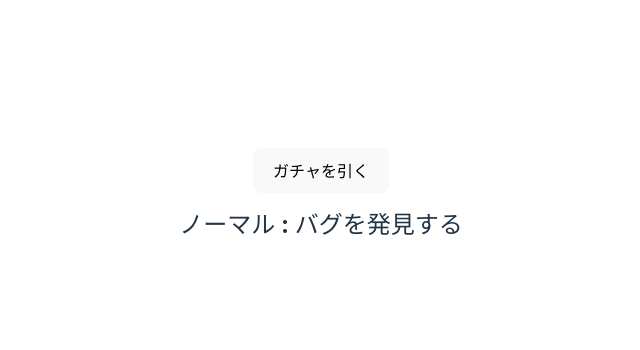
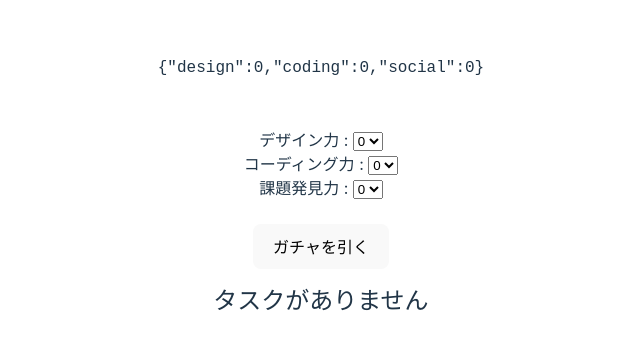
Before and after one commit to Koichiro-Shiratori/task-gacha, a React (Vite) app: page / in a window 1280 px wide. Shown: the part 198-548 px from the top of the page, without its empty margins (319-959 px from the left). Built offline with nearby package versions, Linux system fonts and the light colour scheme.

Commit message:
スキルで絞り込む
Co-authored-by: yuiseki <yuiseki@gmail.com>
Co-authored-by: hiranoowo <hiranoowo@users.noreply.github.com>

```diff
--- a/src/App.tsx
+++ b/src/App.tsx
@@ -1,4 +1,4 @@
-import { useState } from 'react'
+import { createContext, useCallback, useEffect, useState } from 'react'
 import reactLogo from './assets/react.svg'
 import './App.css'
 
@@ -9,20 +9,107 @@ const rarities = [
   "スーパースペシャルレア",
 ];
 
-const tasks = [
-  {rarity: "ノーマル", task: "バグを発見する"},
-  {rarity: "ノーマル", task: "新機能を提案する"},
-  {rarity: "レア", task: "バグを修正する"},
-  {rarity: "スーパーレア", task: "タスクを追加できるようにする"},
-  {rarity: "スーパーレア", task: "デザインを磨き上げる"},
-  {rarity: "スーパースペシャルレア", task: "タスクガチャを完成させる"},
+type Task = {
+  rarity: string;
+  task: string;
+  skills: {
+    design: number;
+    coding: number;
+    social: number;
+  }
+}
+const tasks: Task[] = [
+  {rarity: "ノーマル", task: "バグを発見する", skills:{design: 0, coding: 0, social: 0}},
+  {rarity: "レア", task: "バグを修正する", skills:{design: 0, coding: 1, social: 0}},
+  {rarity: "スーパーレア", task: "新機能を提案する", skills:{design: 1, coding: 1, social: 5}},
+  {rarity: "スーパーレア", task: "新機能を実装する", skills:{design: 0, coding: 3, social: 0}},
+  {rarity: "スーパーレア", task: "デザインを磨き上げる", skills:{design: 5, coding: 1, social: 0}},
+  {rarity: "スーパースペシャルレア", task: "タスクを追加できるようにする", skills:{design: 0, coding: 3, social: 0}},
 ];
 
+export const SkillsContext = createContext({design: 0, coding: 0, social: 0});
+
+const DesignSelector: React.FC<{onChange: (value: number) => void}> = ({onChange}) => {
+  const [value, setValue] = useState(0);
+
+  useEffect(() => {
+    onChange(value);
+  }, [value]);
+
+  return (
+    <>
+      <strong>デザイン力</strong>
+      {" : "}
+      <select
+        value={value}
+        onChange={(e) => setValue(parseInt(e.target.value))}
+      >
+        <option value={0}>0</option>
+        <option value={1}>1</option>
+        <option value={2}>2</option>
+        <option value={3}>3</option>
+        <option value={4}>4</option>
+        <option value={5}>5</option>
+      </select>
+    </>
+  );
+};
+
+const CodingSelector: React.FC<{onChange: (value: number) => void}> = ({onChange}) => {
+
+  const [value, setValue] = useState(0);
+
+  useEffect(() => {
+    onChange(value);
+  }, [value]);
+  return (
+    <>
+      <strong>コーディング力</strong>
+      {" : "}
+      <select
+        value={value}
+        onChange={(e) => setValue(parseInt(e.target.value))}
+      >
+        <option value={0}>0</option>
+        <option value={1}>1</option>
+        <option value={2}>2</option>
+        <option value={3}>3</option>
+        <option value={4}>4</option>
+        <option value={5}>5</option>
+      </select>
+    </>
+  );
+};
+const SocialSelector: React.FC<{onChange: (value: number) => void}> = ({onChange}) => {
+  const [value, setValue] = useState(0);
+
+  useEffect(() => {
+    onChange(value);
+  }, [value]);
+  return (
+    <>
+      <strong>課題発見力</strong>
+      {" : "}
+      <select
+        value={value}
+        onChange={(e) => setValue(parseInt(e.target.value))}
+      >
+        <option value={0}>0</option>
+        <option value={1}>1</option>
+        <option value={2}>2</option>
+        <option value={3}>3</option>
+        <option value={4}>4</option>
+        <option value={5}>5</option>
+      </select>
+    </>
+  );
+};
+
 // Buttonという名前のReactのFunctional Componentを作成
-const Button: React.FC = () => {
+const Button: React.FC<{skills: any}> = ({skills}) => {
   // useState hookでtask, setTaskを初期化
   // https://ja.reactjs.org/docs/hooks-state.html
-  const [task, setTask] = useState(tasks[0]);
+  const [task, setTask] = useState<Task | undefined>(undefined);
 
   // buttonをクリックしたら呼び出されるコールバック関数
   const onClick = () => {
@@ -30,7 +117,7 @@ const Button: React.FC = () => {
     const rarity = rarities[Math.floor(Math.random() * rarities.length)];
     // tasksの中からrarityにマッチするものだけを取り出す
     const newTasks = tasks.filter((t) => {
-      return t.rarity === rarity;
+      return t.rarity === rarity && t.skills.design <= skills.design && t.skills.coding <= skills.coding;
     });
     // newTasksのなかからランダムに一つ取り出してtaskという変数にsetする
     const newTask = newTasks[Math.floor(Math.random() * newTasks.length)]
@@ -42,18 +129,47 @@ const Button: React.FC = () => {
       <button type="button" onClick={onClick}>
         ガチャを引く
       </button>
-      <h2>{task.rarity} : {task.task}</h2>
+      {task ? (
+        <h2>{task.rarity} : {task.task}</h2>
+        ) :
+        <h2>タスクがありません</h2>
+      }
     </>
   );
 };
 
 function App() {
+  const [skills, setSkills] = useState({design: 0, coding: 0, social: 0});
+
+  const setDesign = useCallback((value: number) => {
+    setSkills({design: value, coding: skills.coding, social: skills.social})
+  }, [skills]);
+  const setCoding = useCallback((value: number) => {
+    setSkills({design: skills.design, coding: value, social: skills.social})
+  }, [skills]);
+  const setSocial = useCallback((value: number) => {
+    setSkills({design: skills.design, coding: skills.coding, social: value})
+  }, [skills]);
+
   return (
-    <div className="App">
-      <div className="card">
-        <Button />
+    <SkillsContext.Provider value={{design: 0, coding: 0, social: 0}}>
+      <div className="App">
+        <pre>{JSON.stringify(skills)}</pre>
+        <div className="card">
+          <div>
+            <DesignSelector onChange={setDesign} />
+          </div>
+          <div>
+            <CodingSelector onChange={setCoding} />
+          </div>
+          <div>
+            <SocialSelector onChange={setSocial}/>
+          </div>
+          <br />
+          <Button skills={skills} />
+        </div>
       </div>
-    </div>
+    </SkillsContext.Provider>
   )
 }
 
```
